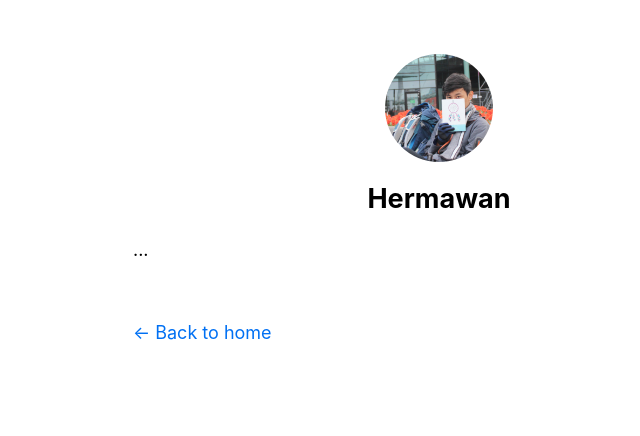
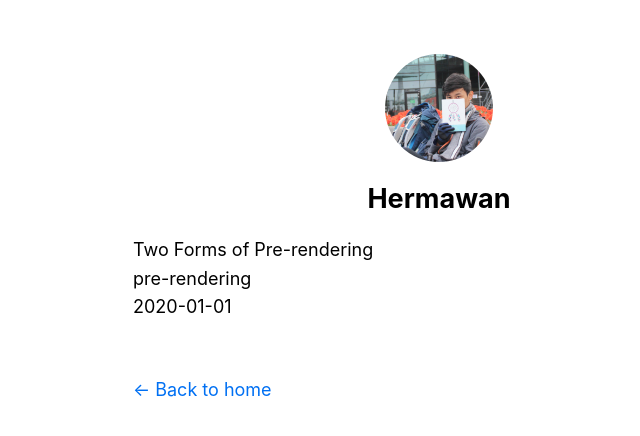
Before and after one commit to hermawanwiwid/nextjs-blog, a Next.js app: page /posts/pre-rendering in a window 1280 px wide. Shown: the top 436 px of the page, without its empty margins (201-841 px from the left). Built offline with nearby package versions, Linux system fonts and the light colour scheme.

Commit message:
add dynamic routes

```diff
--- a/pages/posts/[id].js
+++ b/pages/posts/[id].js
@@ -1,8 +1,16 @@
 import Layout from "../../components/layout";
 import { getAllPostIds, getPostData } from "../../lib/posts";
 
-export default function Post() {
-  return <Layout>...</Layout>;
+export default function Post({ postData }) {
+  return (
+    <Layout>
+      {postData.title}
+      <br />
+      {postData.id}
+      <br />
+      {postData.date}
+    </Layout>
+  );
 }
 
 export async function getStaticPaths() {
```
